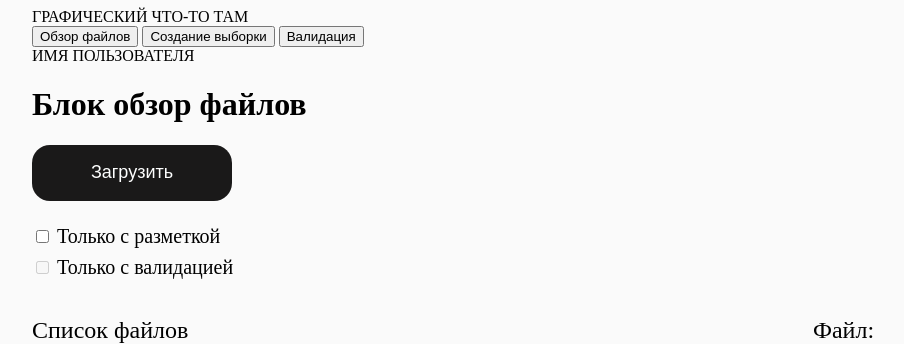
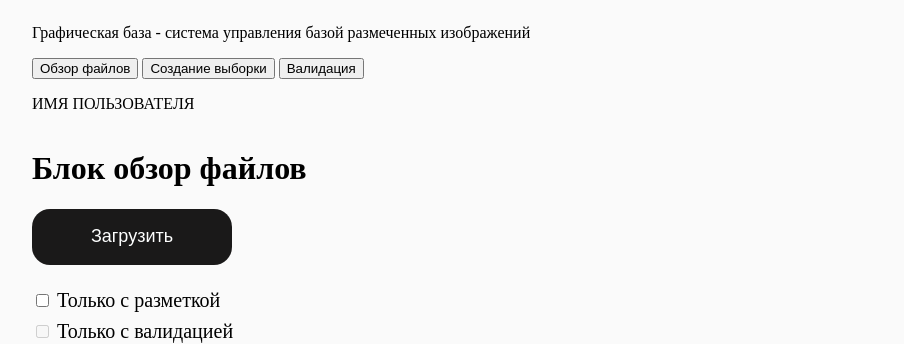
Before and after one commit to SvetaKrivalova/PObd, a Flask app: page / in a window 1280 px wide. Shown: the top 344 px of the page, without its empty margins (18-922 px from the left). Run offline with Flask 3, Linux system fonts and the light colour scheme; some libraries are stand-ins or nearby versions.

Commit message:
Add files via upload

```diff
--- a/templates/index.html
+++ b/templates/index.html
@@ -13,7 +13,7 @@
 
     <header>
 
-        ГРАФИЧЕСКИЙ ЧТО-ТО ТАМ
+        <p>Графическая база - система управления базой размеченных изображений</p>
 
         <div class="tab">
             <button class="tablinks" onclick="openTab(event, 'OneBlock')" id="defaultOpen">Обзор файлов</button>
@@ -21,7 +21,7 @@
             <button class="tablinks" onclick="openTab(event, 'ThreeBlock')">Валидация</button>
         </div>
 
-       ИМЯ ПОЛЬЗОВАТЕЛЯ
+       <p>ИМЯ ПОЛЬЗОВАТЕЛЯ</p>
 
     </header>
 
@@ -75,7 +75,7 @@
 
                         <div class="thatFile">
                             Файл: <span id="selectedFileName"></span><br>
-                            <img id="fileImage" src="" width="400" height="400" alt="Изображение"><br>
+                            <img id="fileImage" src="" alt=""><br>
                         </div>
                     </div>
             </main>
```
